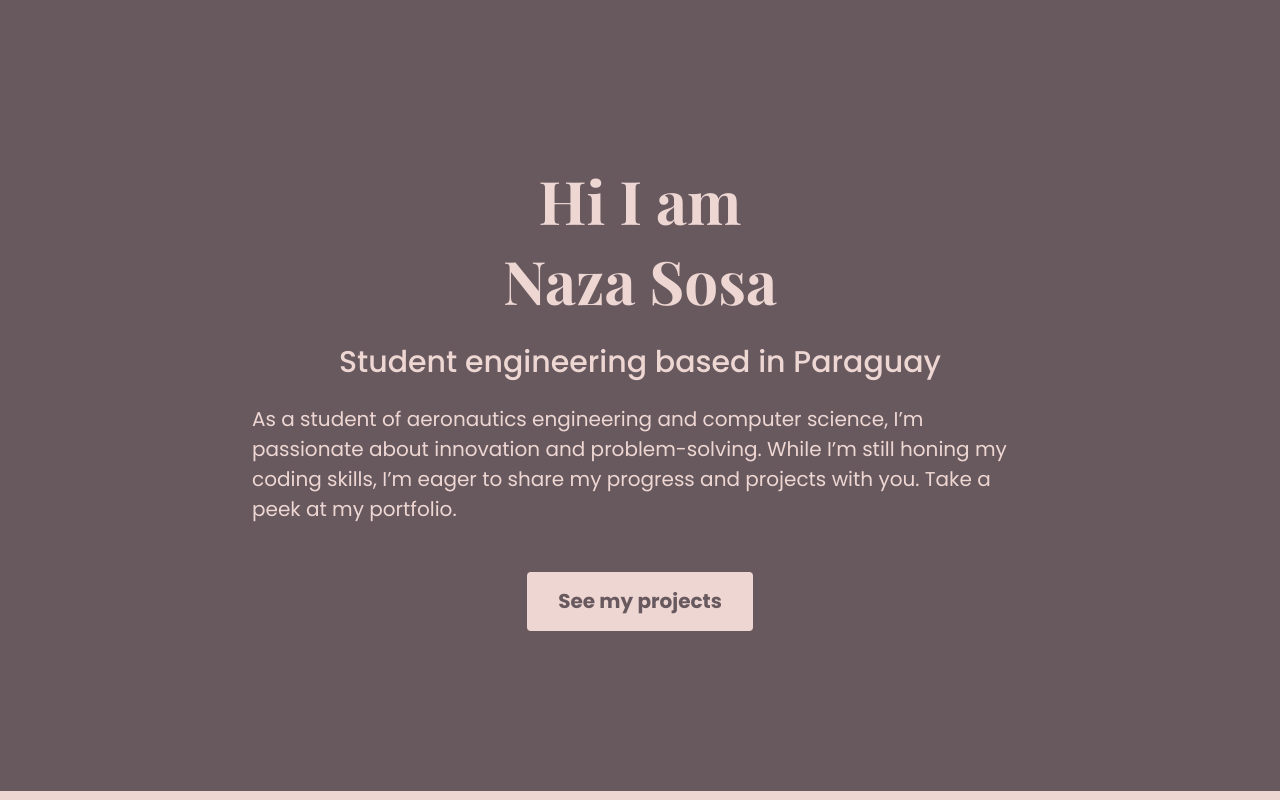
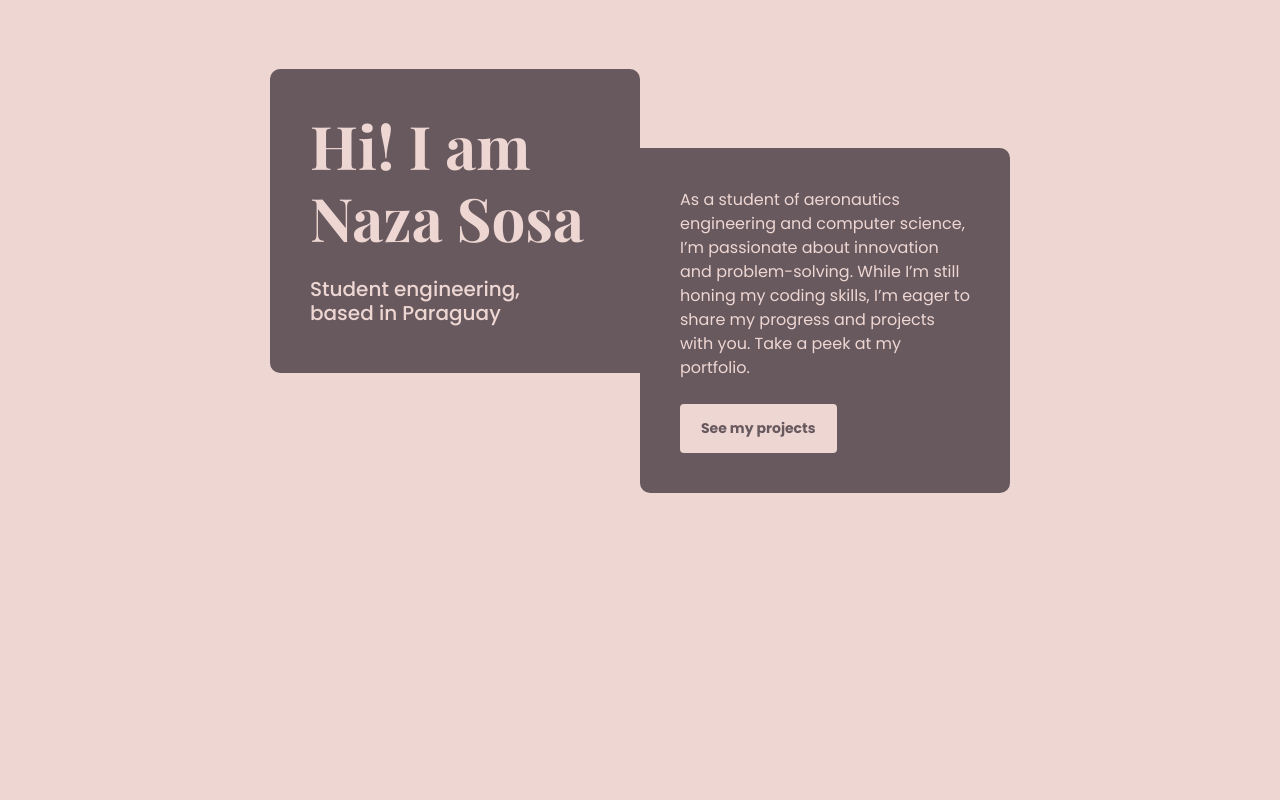
Before and after one commit to nazasosaro/portfolio-project, a plain HTML site: page html/about.html in a window 1280 px wide. Drawn offline with nearby package versions, Linux system fonts and the light colour scheme; a web font is replaced by a local one.

Commit message:
Styling modifications for the about page

```diff
--- a/css/style.css
+++ b/css/style.css
@@ -33,8 +33,7 @@ h1,
   font-weight: bold;
 }
 
-.hero,
-.about-section {
+.hero {
   background: var(--secondary-color);
   text-align: center;
   padding: 160px 20px;
@@ -73,26 +72,34 @@ h1,
   padding: 140px 70px 140px 0;
 }
 
-.about-section h1 {
-  font-family: var(--heading-font-family);
-  font-size: 60px;
-  line-height: 80px;
+.about-section {
+  padding-left: 200px;
+  padding-right: 200px;
 }
 
-.about-section h2,
-.about-section p {
+.about-section-title,
+.about-section-content {
+  background-color: var(--secondary-color);
   color: var(--primary-color);
+  padding: 40px;
 }
 
-.about-section h2 {
-  font-size: 30px;
+.about-section-title {
+  border-radius: 10px 10px 0 10px;
 }
 
-.about-section p {
-  text-align: left;
+.about-section-title h1 {
+  font-size: 60px;
+}
+
+.about-section-title h2 {
   font-size: 20px;
-  margin-left: 170px;
-  margin-right: 170px;
+}
+
+.about-section-content {
+  border-radius: 0 10px 10px 10px;
+  position: relative;
+  top: 100px;
 }
 
 .btn-branding-outline {
@@ -114,10 +121,10 @@ h1,
   background: var(--primary-color);
   border-radius: 4px;
   color: var(--secondary-color);
-  font-size: 20px;
+  font-size: 14px;
   font-weight: bold;
   line-height: 27px;
-  padding: 15px 30px;
+  padding: 10px 20px;
 }
 
 .btn-branding:hover {
@@ -147,4 +154,13 @@ h1,
     padding: 0;
     text-align: center;
   }
+
+  .about-section {
+    padding-left: 12px;
+    padding-right: 12px;
+  }
+
+  .about-section-content {
+    top: 0;
+  }
 }
--- a/html/about.html
+++ b/html/about.html
@@ -24,20 +24,32 @@
     <title>About me</title>
   </head>
   <body>
-    <div class="about-section">
-      <div class="about-section-content container">
+    <div class="container my-5 about-section">
+      <div class="row align-items-center">
+        <div class="col-lg-6 pe-0">
+          <div class="about-section-title">
             <h1 class="mb-4">
-          Hi I am <br />
+              Hi! I am <br />
               Naza Sosa
             </h1>
-        <h2 class="mb-4">Student engineering based in Paraguay</h2>
-        <p class="mb-5">
+            <h2>
+              Student engineering, <br />
+              based in Paraguay
+            </h2>
+          </div>
+        </div>
+
+        <div class="col-lg-6 ps-0">
+          <div class="about-section-content">
+            <p class="mb-4">
               As a student of aeronautics engineering and computer science, I’m
               passionate about innovation and problem-solving. While I’m still
-          honing my coding skills, I’m eager to share my progress and projects
-          with you. Take a peek at my portfolio.
+              honing my coding skills, I’m eager to share my progress and
+              projects with you. Take a peek at my portfolio.
             </p>
-        <a href class="btn btn-branding">See my projects</a>
+            <a href="" class="btn btn-branding">See my projects</a>
+          </div>
+        </div>
       </div>
     </div>
   </body>
```
Also changed, not shown: html/work.html (added, +9 -0 lines), index.html (+1 -1 lines). Lines whose indentation alone changed are shown as unchanged.
